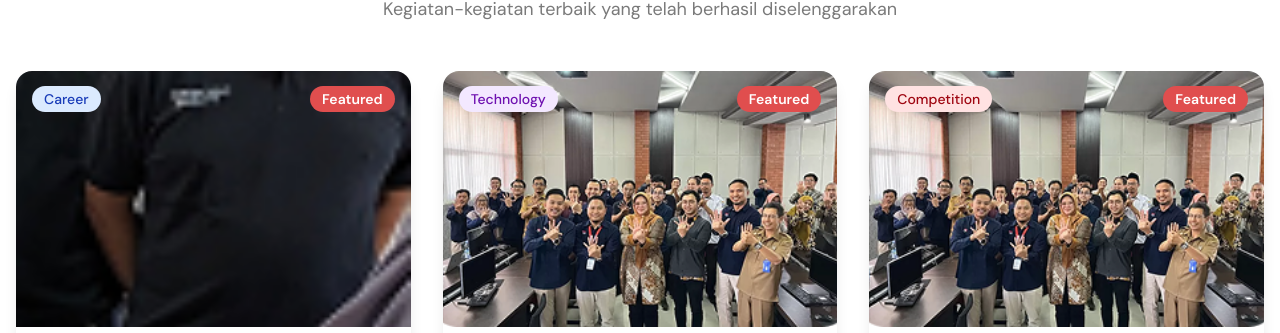
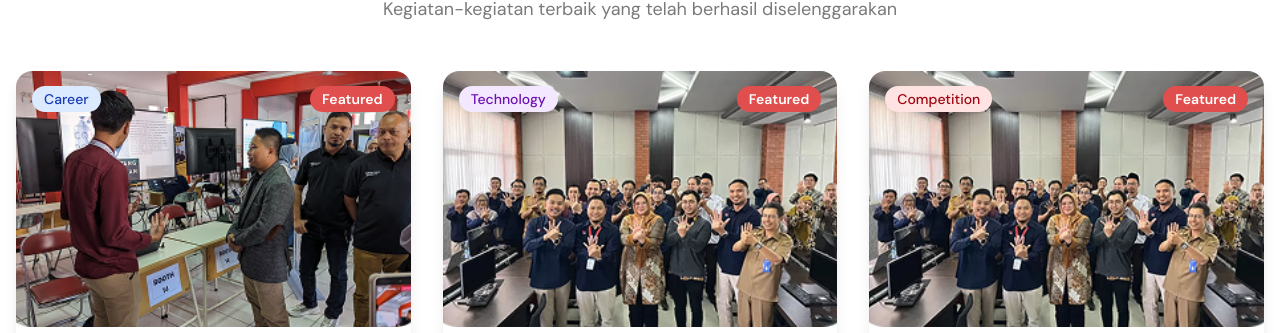
Before and after one commit to frostfire1/Booking-Infra_Competition, a Next.js app: page /galeri in a window 1280 px wide. Shown: the part 467-800 px from the top of the page. Built offline with nearby package versions, Linux system fonts and the light colour scheme; no server answers.

Commit message:
Update Jobfair & Edufair image to use JobFair.png
- Change image source from /edufair.png to /JobFair.png in landing page gallery
- Update image source in dedicated gallery page as well
- Ensure consistent image usage across both gallery sections

```diff
--- a/src/app/galeri/page.jsx
+++ b/src/app/galeri/page.jsx
@@ -9,7 +9,7 @@ const galleryData = [
     id: 1,
     title: "Jobfair & Edufair",
     description: "Acara pameran kerja dan pendidikan yang menghubungkan siswa dengan perusahaan terkemuka",
-    image: "/edufair.png",
+    image: "/JobFair.png",
     date: "15 Maret 2024",
     location: "Aula",
     category: "Career",
--- a/src/app/page.jsx
+++ b/src/app/page.jsx
@@ -711,7 +711,7 @@ export default (props) => {
           <div className="group gallery-card bg-white rounded-2xl shadow-lg hover:shadow-2xl transition-all duration-500 transform hover:-translate-y-2 overflow-hidden animate-fade-in-up">
             <div className="relative h-48 overflow-hidden">
               <img
-                src="/edufair.png"
+                src="/JobFair.png"
                 alt="Jobfair & Edufair"
                 className="gallery-image w-full h-full object-cover"
                 onError={(e) => {
```
